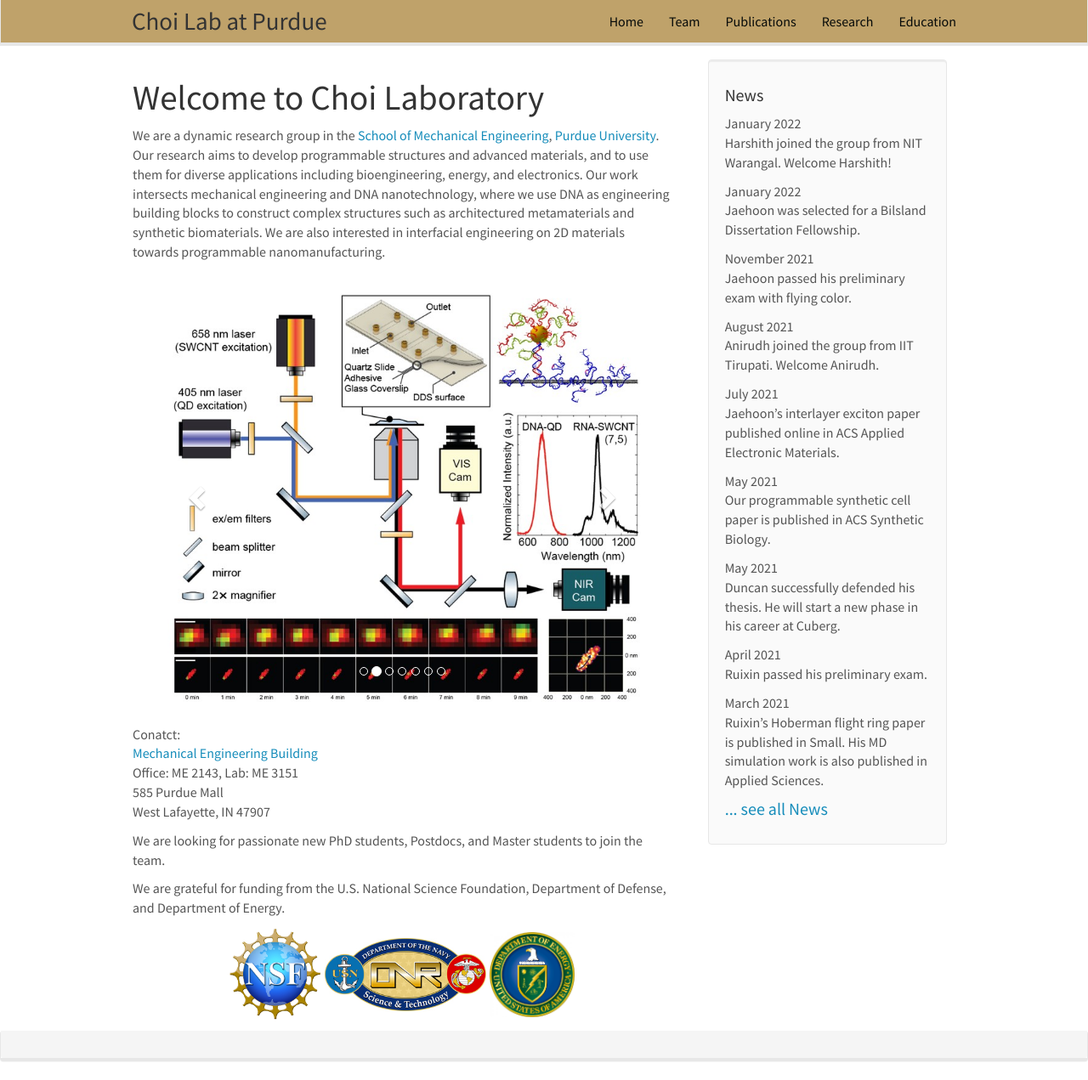
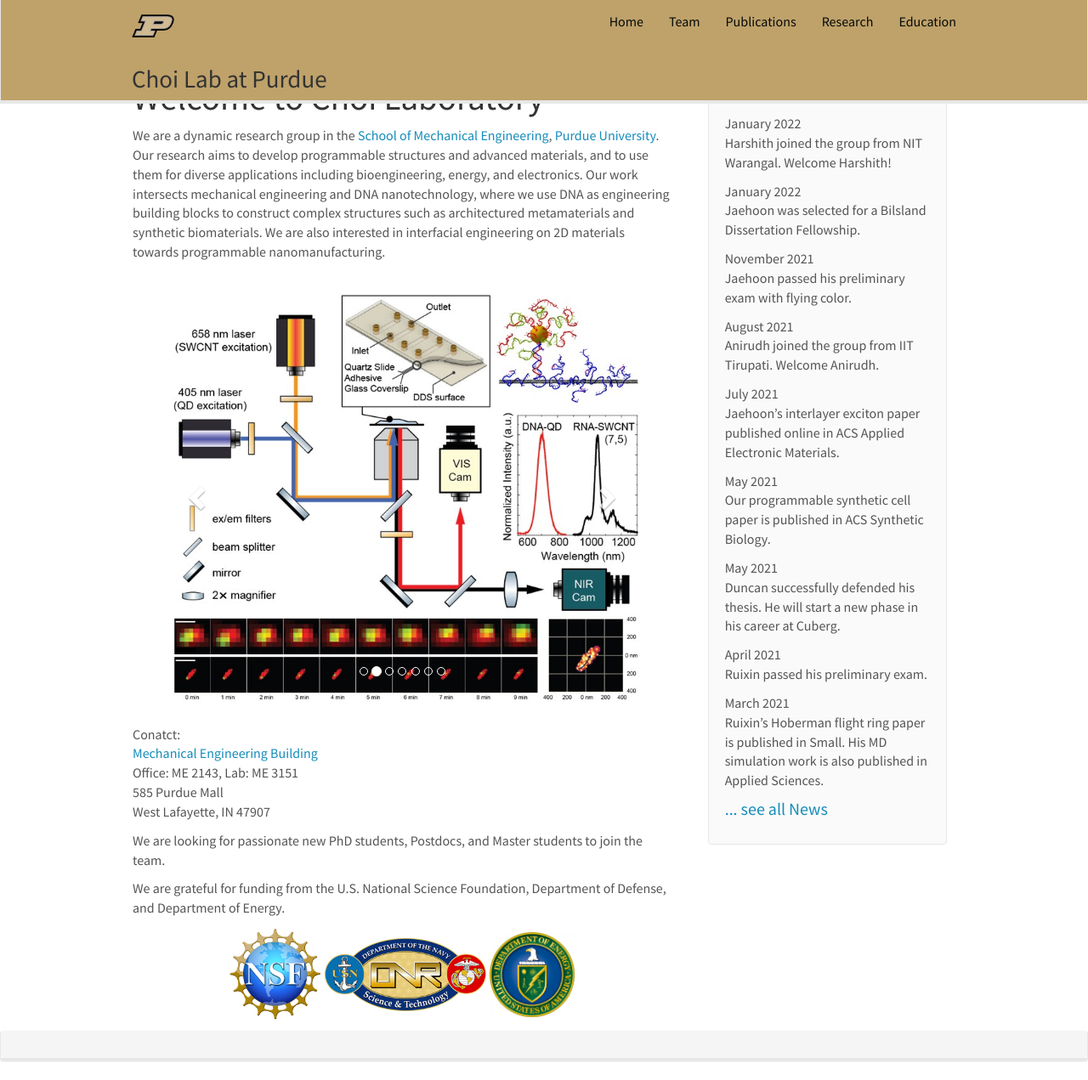
Before and after one commit to choidnalab/choidnalab.github.io, a Jekyll site: the page built from _pages/home.md, in a window 1280 px wide and 1271 px high. Shown: the whole window at 85% size. Built offline with Jekyll 4.4.1, drawn with Linux system fonts in a browser that asks for light colours; nearby versions of some CDN libraries.

Commit message:
Update header.html

```diff
--- a/_includes/header.html
+++ b/_includes/header.html
@@ -10,7 +10,10 @@
 
 
 
+<figure class="fourth">
+  <img src="{{ site.url }}{{ site.baseurl }}/images/teampic/purdue_logo.jpg" style="width: 50px">
 
+</figure>
     <a class="navbar-brand" href="{{ site.url }}{{ site.baseurl }}/">Choi Lab at Purdue</a>
 	</div>
 
```
